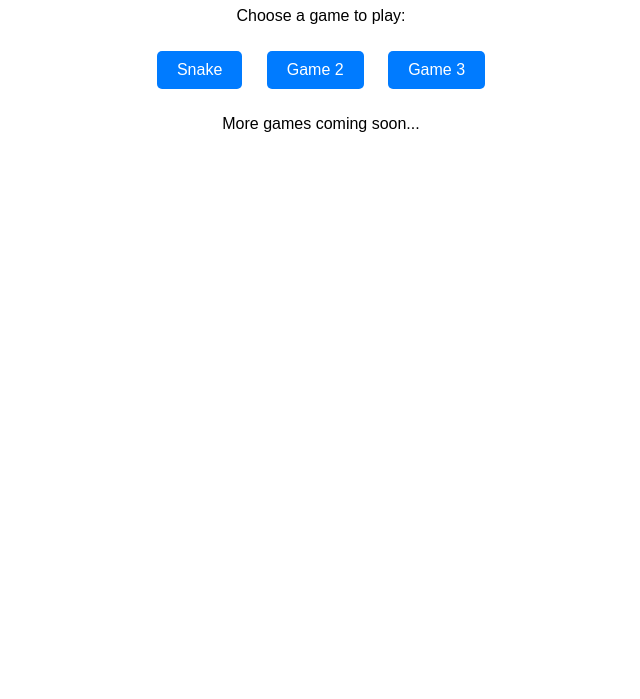
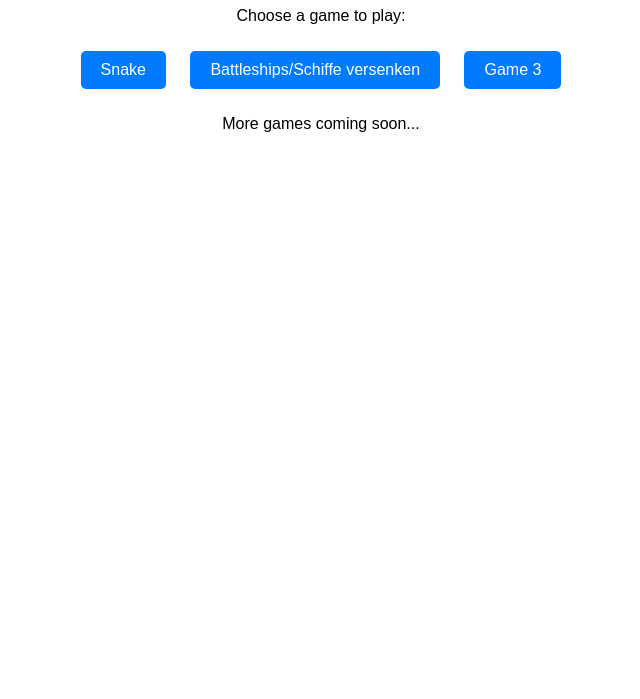
Before and after one commit to NicTrixx23-2/games-hub, a plain HTML site: page index.html in a window 1280 px wide. Shown: the part 101-800 px from the top of the page, without its empty margins (319-959 px from the left). Drawn offline with Linux system fonts and the light colour scheme.

Commit message:
Update index.html

```diff
--- a/index.html
+++ b/index.html
@@ -32,7 +32,7 @@
     <p>Choose a game to play:</p>
 
     <a href="http://nictrixx23-2.github.io/snake-game/" class="game-link">Snake</a>
-    <a href="https://www.example.com/game2" class="game-link">Game 2</a>
+    <a href="https://nictrixx23-2.github.io/battleships-remake/" class="game-link">Battleships/Schiffe versenken</a>
     <a href="https://www.example.com/game3" class="game-link">Game 3</a>
 
     <p>More games coming soon...</p>
```
